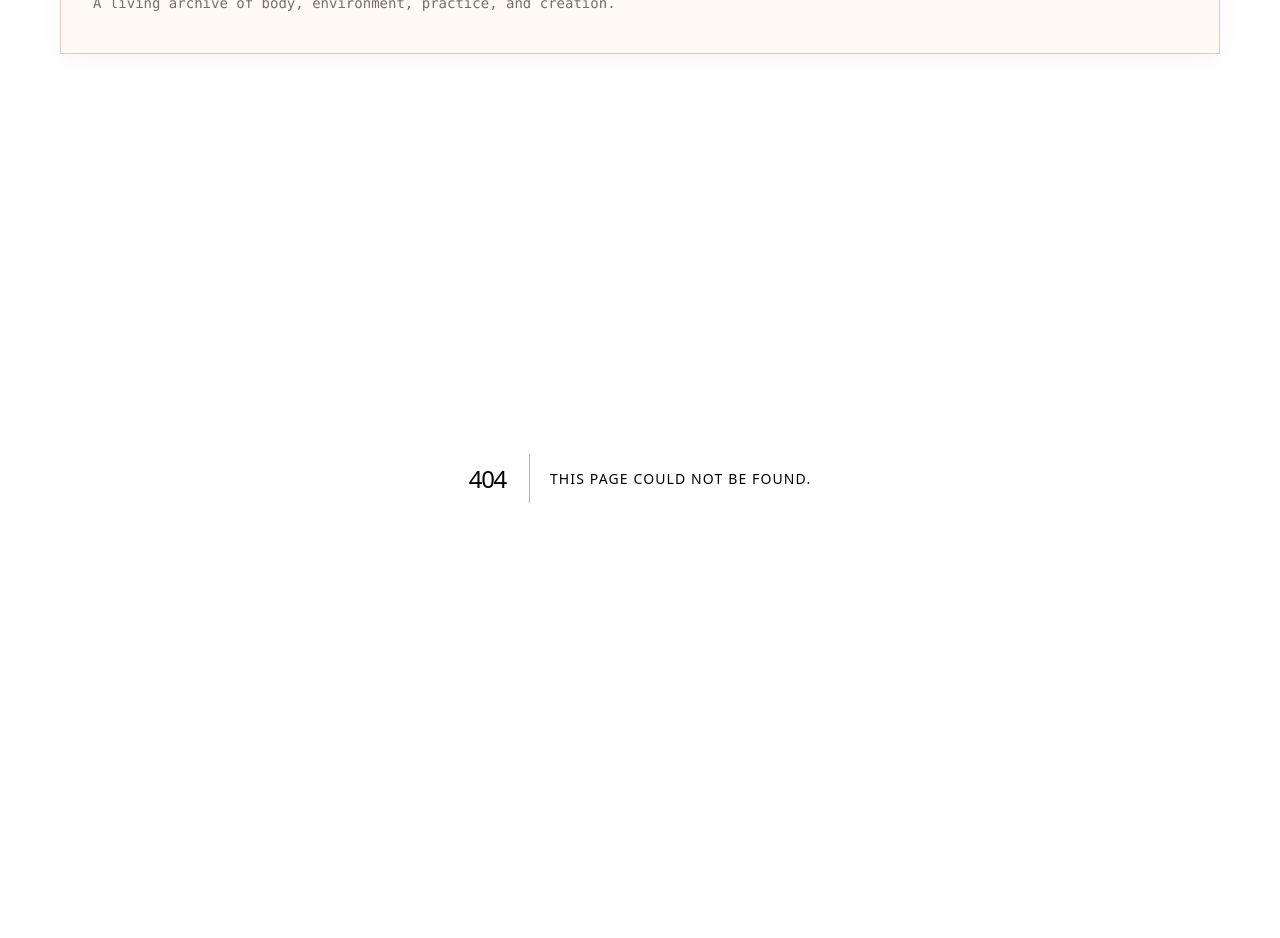
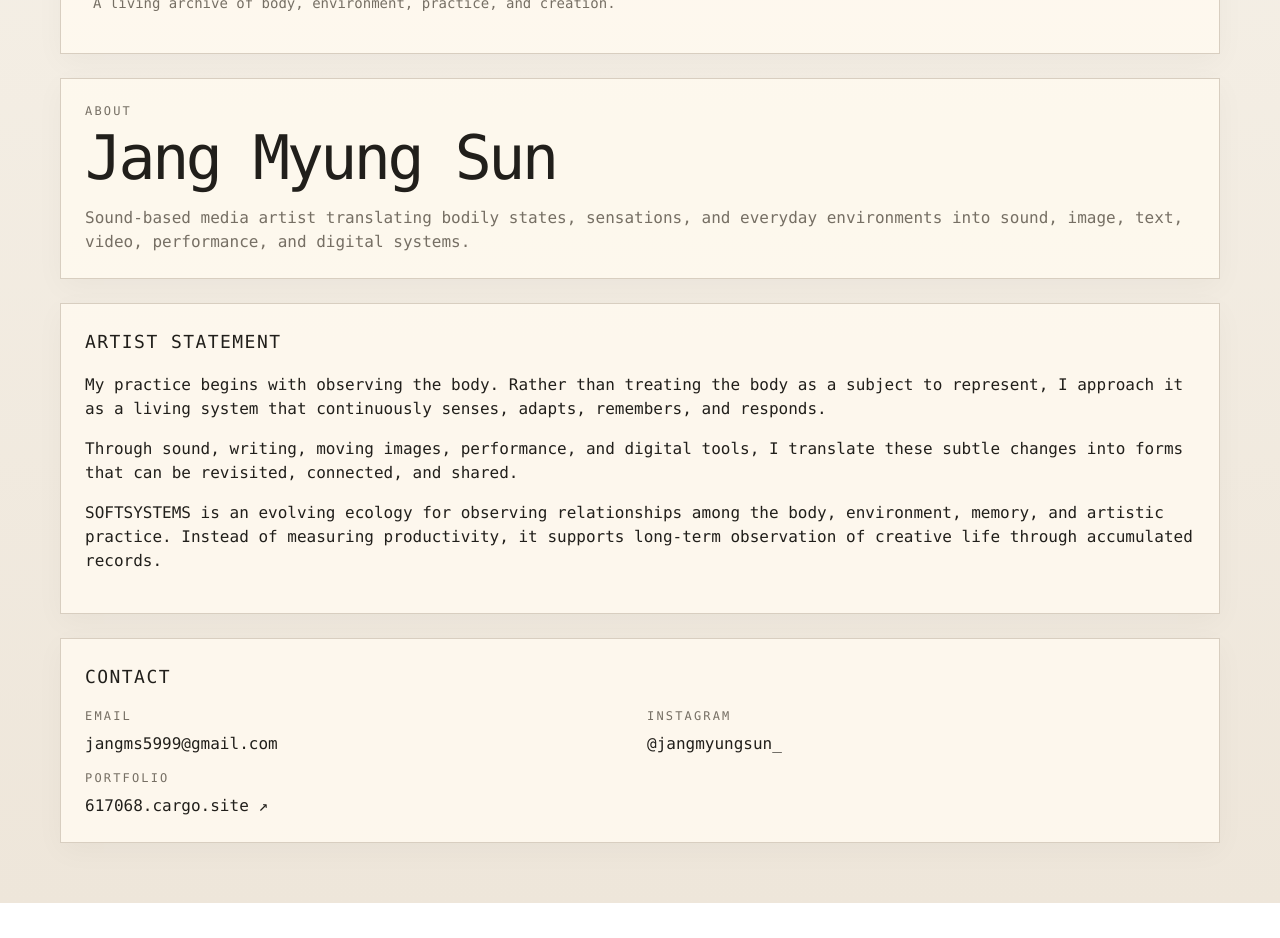
Before and after one commit to jangmyungsun/SOFTSYSTEMS, a Next.js app: page /about in a window 1280 px wide. Before the commit this address had no page. Shown: the part 340-1278 px from the top of the page. After the commit the page ends 1243 px from the top, so only its background shows below. Built offline with nearby package versions, Linux system fonts and the light colour scheme.

Commit message:
Create page.js

```diff
--- /dev/null
+++ b/app/about/page.js
@@ -0,0 +1,99 @@
+import Link from "next/link";
+
+export default function AboutPage() {
+  return (
+    <>
+      <section className="panel">
+        <p className="eyebrow">
+          About
+        </p>
+
+        <h1>
+          Jang Myung Sun
+        </h1>
+
+        <p className="subtitle">
+          Sound-based media artist translating bodily states,
+          sensations, and everyday environments into sound,
+          image, text, video, performance, and digital systems.
+        </p>
+      </section>
+
+      <section className="panel">
+        <h2>
+          Artist Statement
+        </h2>
+
+        <p>
+          My practice begins with observing the body.
+          Rather than treating the body as a subject to represent,
+          I approach it as a living system that continuously senses,
+          adapts, remembers, and responds.
+        </p>
+
+        <p>
+          Through sound, writing, moving images,
+          performance, and digital tools,
+          I translate these subtle changes into
+          forms that can be revisited,
+          connected, and shared.
+        </p>
+
+        <p>
+          SOFTSYSTEMS is an evolving ecology for
+          observing relationships among the body,
+          environment, memory, and artistic practice.
+          Instead of measuring productivity,
+          it supports long-term observation of
+          creative life through accumulated records.
+        </p>
+      </section>
+
+      <section className="panel">
+        <h2>
+          Contact
+        </h2>
+
+        <div className="grid two">
+          <div>
+            <p className="label">
+              Email
+            </p>
+
+            <a href="mailto:jangms5999@gmail.com">
+              jangms5999@gmail.com
+            </a>
+          </div>
+
+          <div>
+            <p className="label">
+              Instagram
+            </p>
+
+            <a
+              href="https://www.instagram.com/jangmyungsun_/"
+              target="_blank"
+              rel="noreferrer"
+            >
+              @jangmyungsun_
+            </a>
+          </div>
+
+          <div>
+            <p className="label">
+              Portfolio
+            </p>
+
+            <a
+              href="https://617068.cargo.site/"
+              target="_blank"
+              rel="noreferrer"
+            >
+              617068.cargo.site ↗
+            </a>
+          </div>
+        </div>
+      </section>
+    </>
+  );
+}
```
